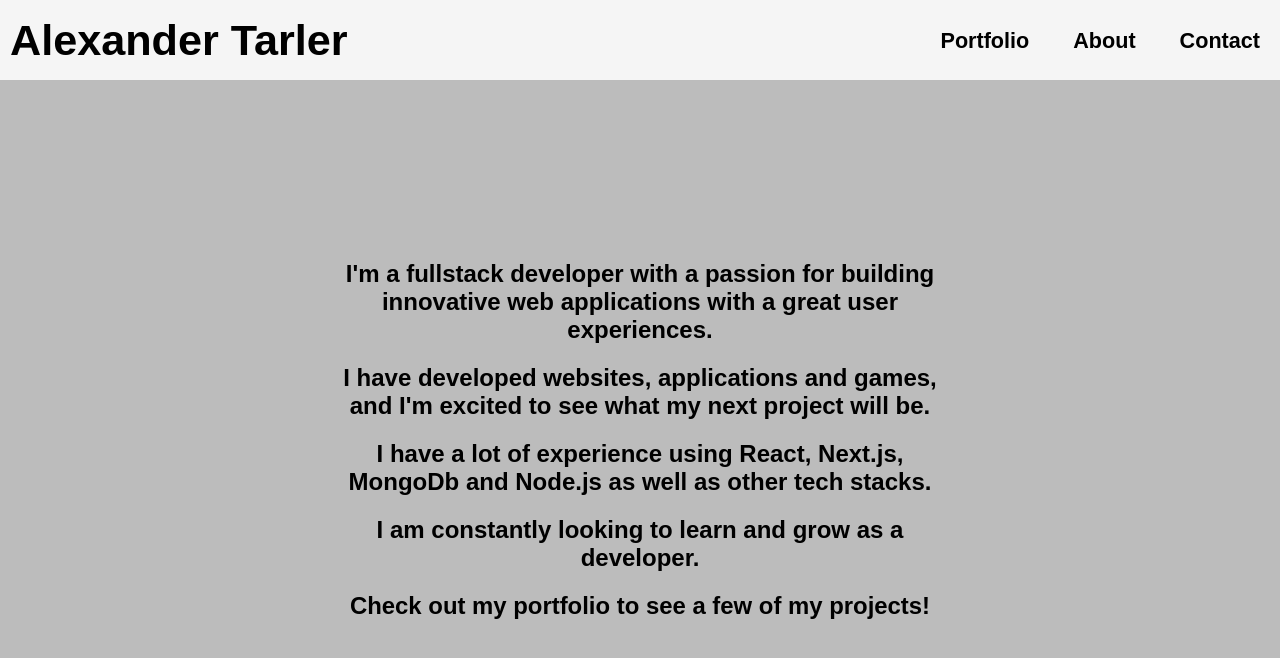
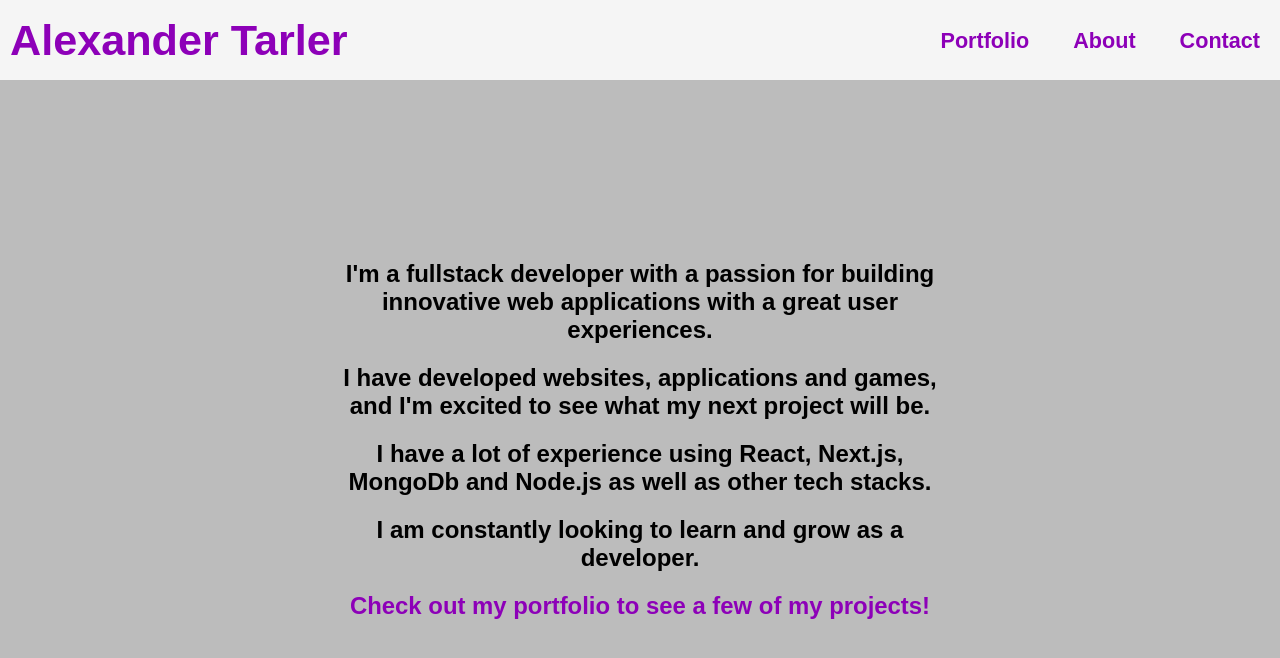
Before and after one commit to AlexanderTarler/Portfolio, a Next.js app: page /about in a window 1280 px wide. Shown: the top 658 px of the page. Built offline with nearby package versions, Linux system fonts and the light colour scheme.

Commit message:
Changed the color scheme a bit and fixed a scaling issue with the logo

```diff
--- a/app/about/about.css
+++ b/app/about/about.css
@@ -11,6 +11,11 @@
 h2 {
     margin-bottom: 20px;
     background-color: rgb(188, 188, 188);
+}
+
+h5 {
+    color: rgb(141, 0, 184);
+
 }
 
 @media only screen and (min-width: 600px) {
--- a/app/navbar.css
+++ b/app/navbar.css
@@ -1,9 +1,10 @@
 @import url('https://fonts.googleapis.com/css2?family=Abril+Fatface&display=swap');
 
 .logo {
-    color: black;
+    color: rgb(141, 0, 184);
+
     font-size: 150%;
-    margin-left: 20vw;
+    margin-left: 20%;
     background-color: whitesmoke;
 }
 
@@ -11,7 +12,8 @@ a {
     text-decoration: none;
     font-size: 180%;
     background-color: transparent;
-    color: black;
+    color: rgb(141, 0, 184);
+
 }
 
 .nav-item {
@@ -78,7 +80,7 @@ nav {
 
     .logo {
         position: relative;
-        color: black;
+        color: rgb(141, 0, 184);
         font-size: 150%;
         margin-left: 0vw;
         background-color: whitesmoke;
@@ -89,7 +91,7 @@ nav {
         text-decoration: none;
         font-size: 180%;
         background-color: transparent;
-        color: black;
+        color: rgb(141, 0, 184);
     }
 
     nav {
```
